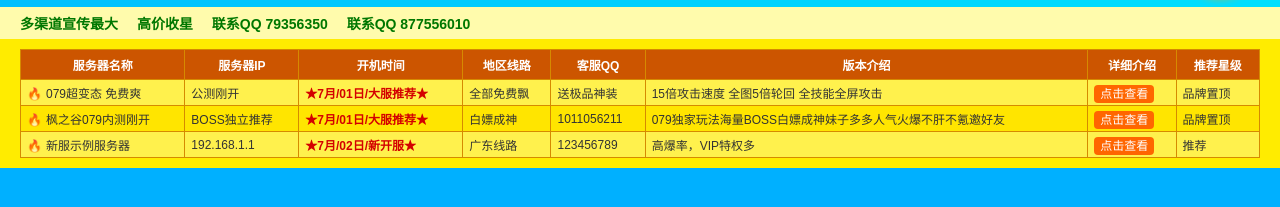
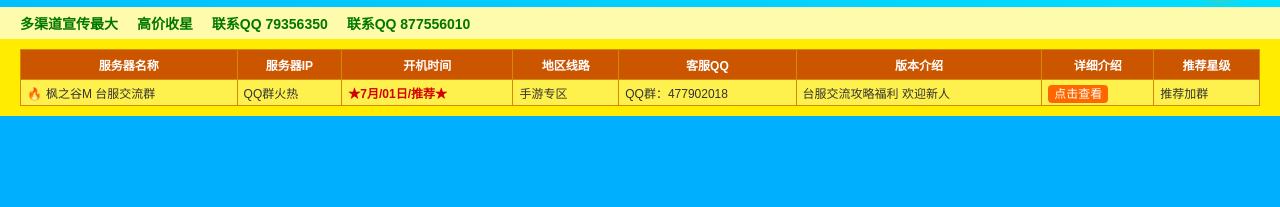
Before and after one commit to Laitindidi/my-bubu, a plain HTML site: page index.html in a window 1280 px wide. Shown: the part 93-300 px from the top of the page. Drawn offline with Linux system fonts and the light colour scheme.

Commit message:
Add files via upload

```diff
--- a/index.html
+++ b/index.html
@@ -129,34 +129,18 @@
     </thead>
     <tbody>
       <tr>
-        <td><span class="icon-fire">🔥</span>079超变态 免费爽</td>
-        <td>公测刚开</td>
-        <td><span class="highlight-red">★7月/01日/大服推荐★</span></td>
-        <td>全部免费飘</td>
-        <td>送极品神装</td>
-        <td>15倍攻击速度 全图5倍轮回 全技能全屏攻击</td>
-        <td><a href="https://www.baidu.com" class="btn-detail" target="_blank">点击查看</a></td>
-        <td>品牌置顶</td>
-      </tr>
-      <tr>
-        <td><span class="icon-fire">🔥</span>枫之谷079内测刚开</td>
-        <td>BOSS独立推荐</td>
-        <td><span class="highlight-red">★7月/01日/大服推荐★</span></td>
-        <td>白嫖成神</td>
-        <td>1011056211</td>
-        <td>079独家玩法海量BOSS白嫖成神妹子多多人气火爆不肝不氪邀好友</td>
-        <td><a href="https://www.baidu.com" class="btn-detail" target="_blank">点击查看</a></td>
-        <td>品牌置顶</td>
-      </tr>
-      <tr>
-        <td><span class="icon-fire">🔥</span>新服示例服务器</td>
-        <td>192.168.1.1</td>
-        <td><span class="highlight-red">★7月/02日/新开服★</span></td>
-        <td>广东线路</td>
-        <td>123456789</td>
-        <td>高爆率，VIP特权多</td>
-        <td><a href="https://www.baidu.com" class="btn-detail" target="_blank">点击查看</a></td>
-        <td>推荐</td>
+        <td><span class="icon-fire">🔥</span>枫之谷M 台服交流群</td>
+        <td>QQ群火热</td>
+        <td><span class="highlight-red">★7月/01日/推荐★</span></td>
+        <td>手游专区</td>
+        <td>QQ群：477902018</td>
+        <td>台服交流攻略福利 欢迎新人</td>
+        <td>
+          <a href="http://qm.qq.com/cgi-bin/qm/qr?_wv=1027&k=TbpqUoIWHoaQRJD1ult_TjdmE1MECj67&authKey=DPty6za%2B36%2B9cbPOwa6Ff79kRBj7IrxBDQP%2BDe0AHueUwW8yDBmrAeLVew9MVojz&noverify=0&group_code=477902018" class="btn-detail" target="_blank">
+            点击查看
+          </a>
+        </td>
+        <td>推荐加群</td>
       </tr>
     </tbody>
   </table>
```
